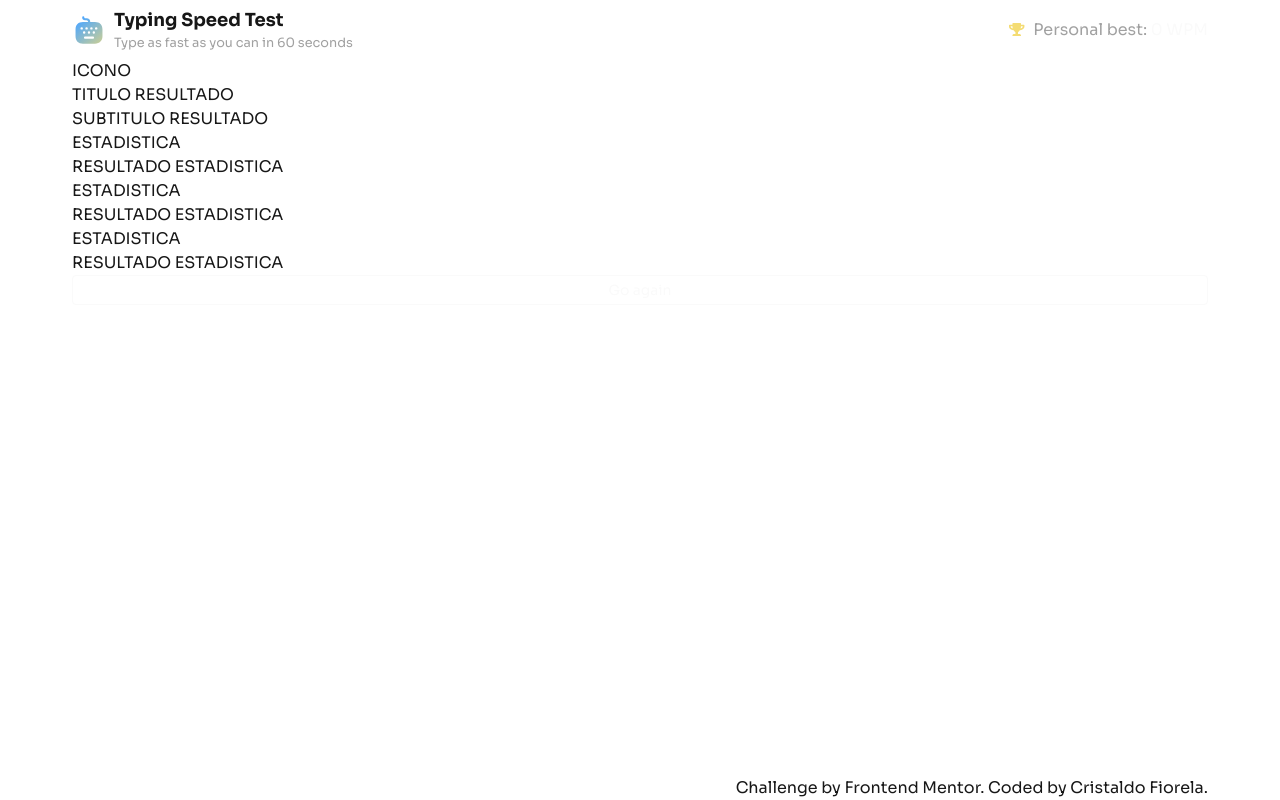
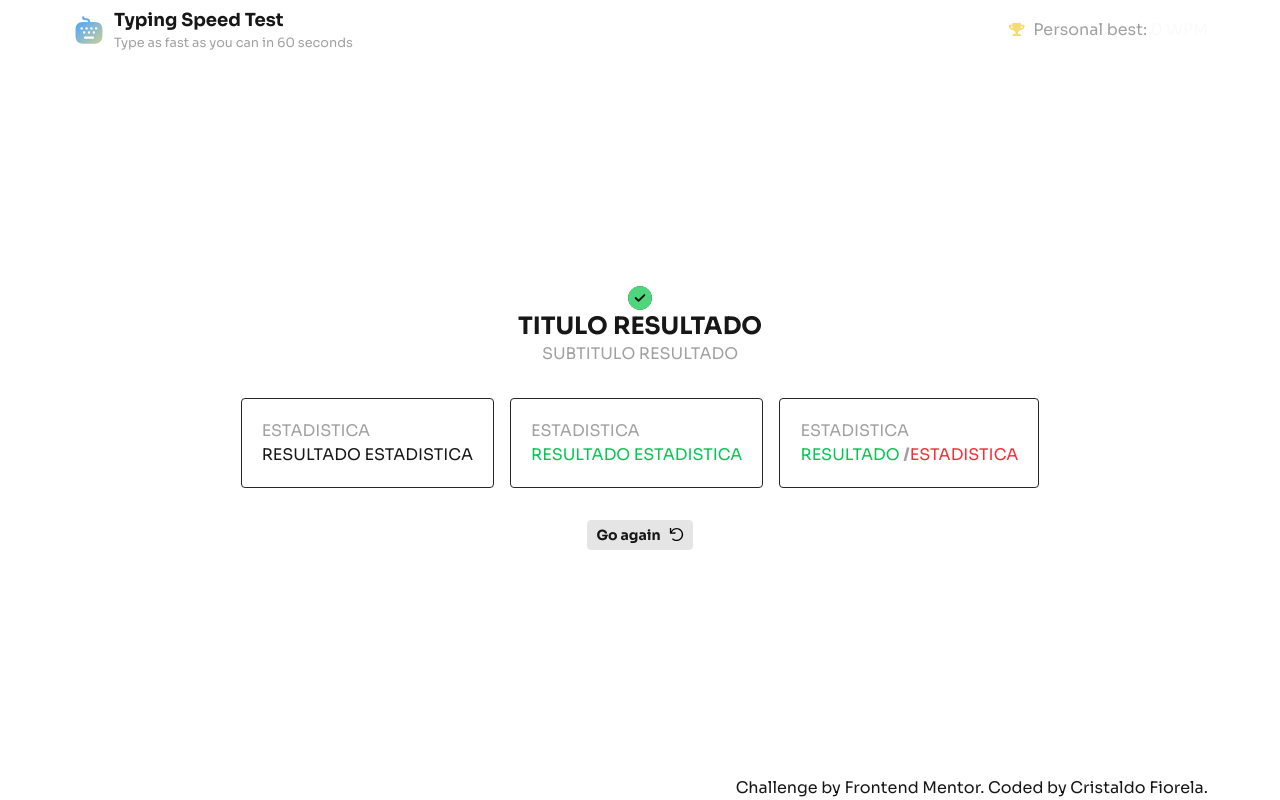
Before and after one commit to Cristaldo-Fiorela/typing-speed, a Next.js app: page /results in a window 1280 px wide. Built offline with nearby package versions, Linux system fonts and the light colour scheme.

Commit message:
feat(styles): results page styles

```diff
--- a/app/results/page.tsx
+++ b/app/results/page.tsx
@@ -1,30 +1,55 @@
 import SquareButton from "@/components/ui/square-button";
+import StadisticBox from "@/components/ui/stadistic-box";
+import Image from "next/image";
 
 const Results = () => {
     return (
-        <main className="flex flex-col flex-1">
-            <section>
-                <span>ICONO</span>
-                <h2>TITULO RESULTADO</h2>
-                <p>SUBTITULO RESULTADO</p>
+        <main className="flex flex-col flex-1 items-center justify-center gap-8">
+            <section className="flex flex-col items-center">
+                <Image
+                    src="/icons/icon-completed.svg"
+                    alt="Refresh"
+                    width={24}
+                    height={24}
+                />
+                <h2 className="text-2xl font-bold">TITULO RESULTADO</h2>
+                <p className="text-neutral-400">SUBTITULO RESULTADO</p>
             </section>
 
-            <div>
-                <div>
-                    <h3>ESTADISTICA</h3>
+            <div className="flex gap-4">
+                <StadisticBox title="ESTADISTICA">
                     <p>RESULTADO ESTADISTICA</p>
-                </div>
-                <div>
-                    <h3>ESTADISTICA</h3>
-                    <p>RESULTADO ESTADISTICA</p>
-                </div>
-                <div>
-                    <h3>ESTADISTICA</h3>
-                    <p>RESULTADO ESTADISTICA</p>
-                </div>
+                </StadisticBox>
+                <StadisticBox title="ESTADISTICA">
+                    <p className={true ? "text-green-500" : "text-red-500"}>
+                        RESULTADO ESTADISTICA
+                    </p>
+                </StadisticBox>
+                <StadisticBox title="ESTADISTICA">
+                    <p className="text-green-500">
+                        RESULTADO{" "}
+                        <span className="text-neutral-400 font-bold">/</span>
+                        <span className="text-red-500">ESTADISTICA</span>
+                    </p>
+                </StadisticBox>
             </div>
 
-            <SquareButton>Go again</SquareButton>
+            <SquareButton
+                fill
+                className="bg-neutral-200 border-neutral-200 text-neutral-900 font-bold hover:bg-neutral-50"
+            >
+                <span className="flex items-center gap-2">
+                    {" "}
+                    Go again
+                    <Image
+                        src="/icons/icon-restart.svg"
+                        alt="Refresh"
+                        width={15}
+                        height={15}
+                        className="invert"
+                    />
+                </span>
+            </SquareButton>
         </main>
     );
 };
--- /dev/null
+++ b/components/ui/stadistic-box.tsx
@@ -0,0 +1,16 @@
+const StadisticBox = ({
+    title,
+    children,
+}: {
+    title: string;
+    children: React.ReactNode;
+}) => {
+    return (
+        <article className="border rounded p-5 border-neutral-800">
+            <h3 className="text-neutral-400">{title}</h3>
+            {children}
+        </article>
+    );
+};
+
+export default StadisticBox;
```
